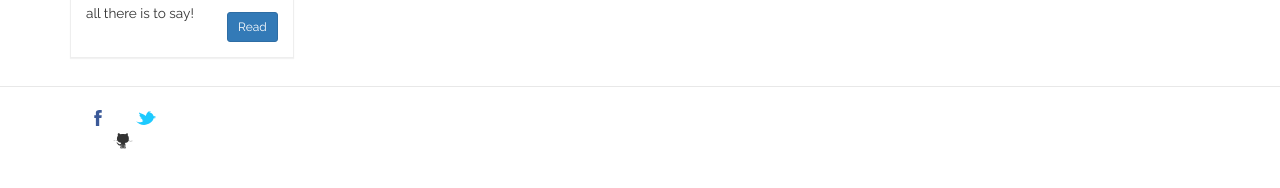
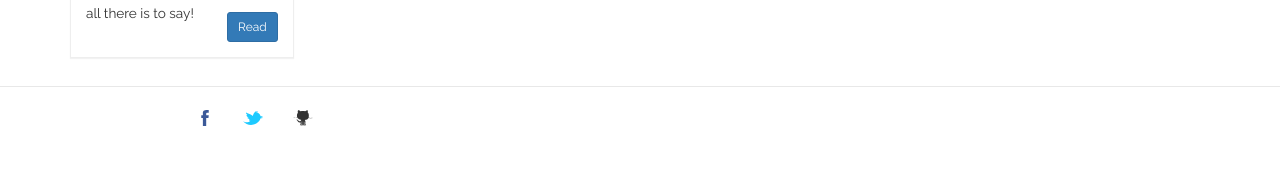
Before and after one commit to simararora7/simararora7.github.io, a Jekyll site: the page built from index.html, in a window 1280 px wide. Shown: the part 331-519 px from the top of the page. Built offline with Jekyll 4.4.1, drawn with Linux system fonts in a browser that asks for light colours; the list of posts is cut into pages by our own code.

Commit message:
Br after disqus

```diff
--- a/_includes/footer.html
+++ b/_includes/footer.html
@@ -1,6 +1,6 @@
 <footer>
     <div class="container">
-        <div class="row p20 col-md-4">
+        <div class="row p20">
             <div class="col-md-4 text-center mt25">
                 <a target="_blank" href="{{site.facebook}}"><li class="social facebook"><img src="{{site.baseurl}}/images/facebook.svg" alt="{{site.facebook}}"></li></a>
                 <a target="_blank" href="{{site.twitter}}"><li class="social twitter"><img src="{{site.baseurl}}/images/twitter.svg" alt="{{site.twitter}}"></li></a>
```
